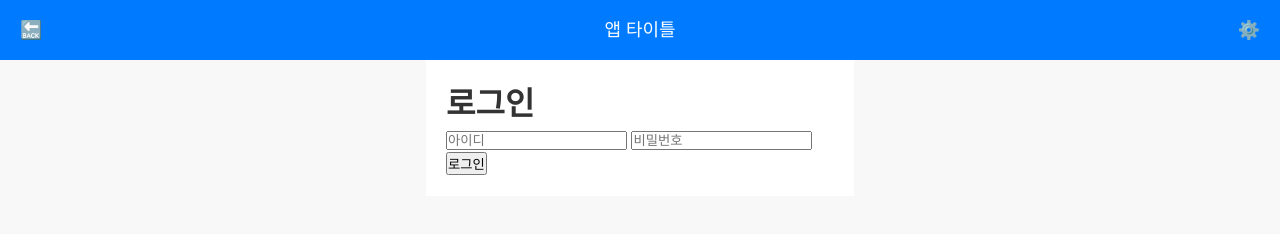
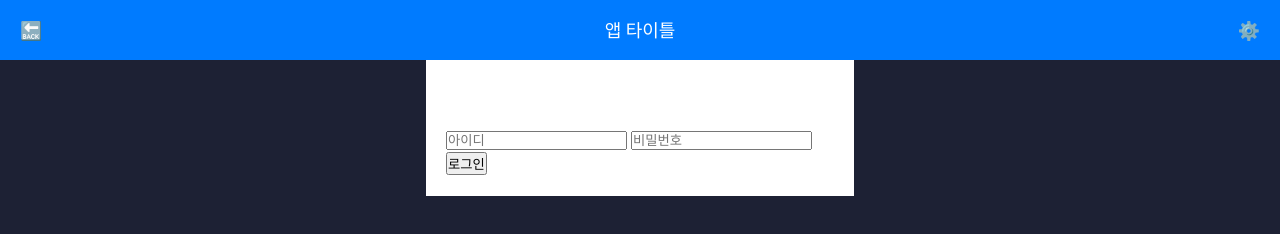
Before and after one commit to soeuncchoi/Waypoint, a plain HTML site: page index.html in a window 1280 px wide. Drawn offline with Linux system fonts and the light colour scheme.

Commit message:
Update styles.css

```diff
--- a/styles.css
+++ b/styles.css
@@ -4,9 +4,9 @@
   box-sizing: border-box;
 }
 body {
-  font-family: 'Pretendard', sans-serif;
-  background-color: #f8f8f8;
-  color: #333;
+  font-family: 'Roboto', sans-serif;
+  background-color: #1D2134;
+  color: #FFFFFF;
   line-height: 1.5;
   -webkit-tap-highlight-color: transparent;
 }
```
